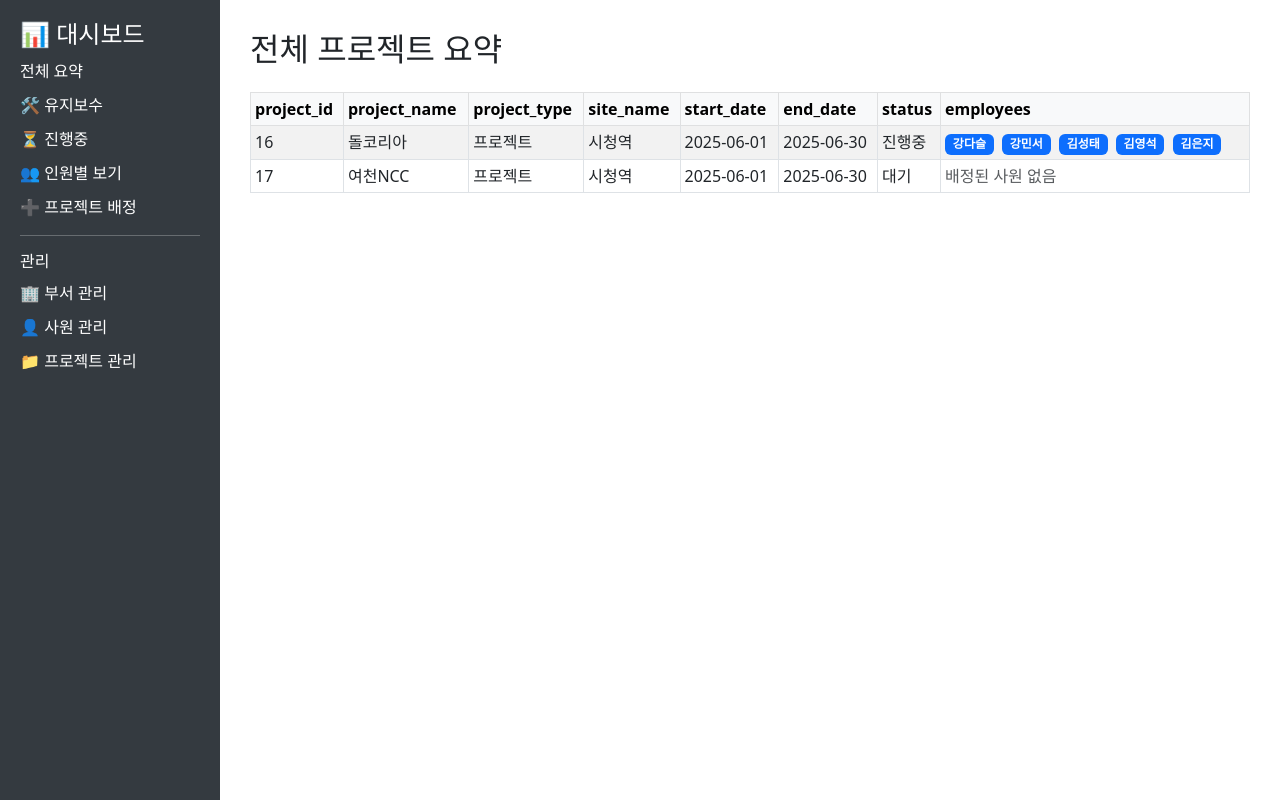
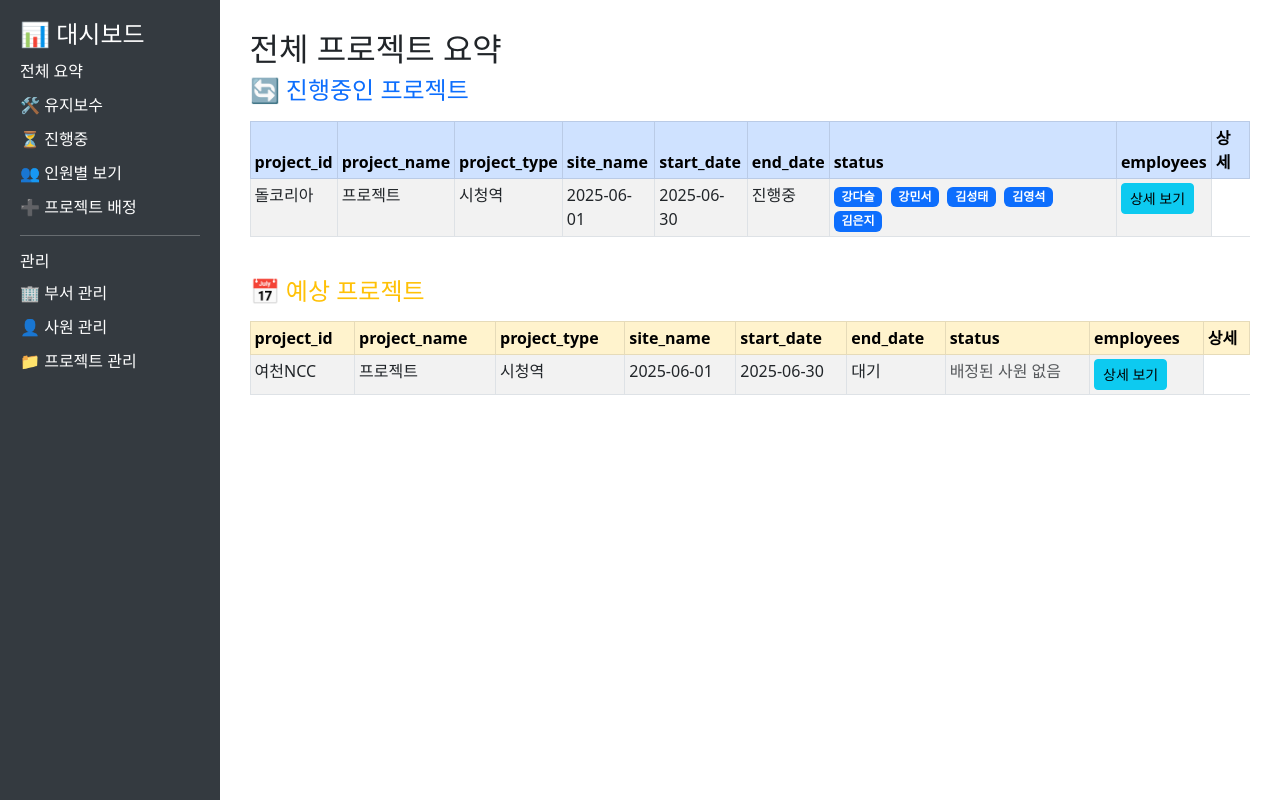
Before and after one commit to cysi230/FDX_DASHBOARD, a Flask app: page / in a window 1280 px wide. Run offline with Flask 3, Linux system fonts and the light colour scheme; data comes from the database, SQL or seed files in the repository; both versions use the stored data as it was after the commit.

Commit message:
250619_3_진행중/대기 추가

```diff
--- a/dashboard/app.py
+++ b/dashboard/app.py
@@ -439,6 +439,7 @@ def add_project():
         location = request.form.get("location", "").strip()
         start_date = request.form.get("start_date")
         end_date = request.form.get("end_date")
+        status = request.form.get("status", "대기")
 
         # 데이터 검증
         if not name:
@@ -483,8 +484,8 @@ def add_project():
         try:
             cur = conn.cursor()
             cur.execute(
-                "INSERT INTO projects (name, type_id, location, start_date, end_date) VALUES (?, ?, ?, ?, ?)",
-                (name, type_id, location, start_date, end_date)
+                "INSERT INTO projects (name, type_id, location, start_date, end_date, status) VALUES (?, ?, ?, ?, ?, ?)",
+                (name, type_id, location, start_date, end_date, status)
             )
             conn.commit()
             flash(f"프로젝트 '{name}' 등록 성공", "success")
--- a/dashboard/templates/dashboard.html
+++ b/dashboard/templates/dashboard.html
@@ -113,6 +113,103 @@
         {% if data.empty %}
         <p class="text-muted">데이터가 없습니다.</p>
         {% else %}
+        {% if title == "전체 프로젝트 요약" %}
+        <!-- 진행중인 프로젝트 -->
+        <div class="mb-4">
+            <h4 class="text-primary mb-3">🔄 진행중인 프로젝트</h4>
+            <div class="table-container">
+                <table class="table table-bordered table-striped table-sm">
+                    <thead class="table-primary">
+                        <tr>
+                            {% for col in data.columns %}
+                            {% if col != 'employee_id' %}
+                            <th>{{ col }}</th>
+                            {% endif %}
+                            {% endfor %}
+                            <th>상세</th>
+                        </tr>
+                    </thead>
+                    <tbody>
+                        {% for row in data.values %}
+                        {% if row[6] == '진행중' %}
+                        <tr>
+                            {% for cell in row %}
+                            {% if loop.index0 != 0 %}
+                            <td>
+                                {% if data.columns[loop.index0] == 'employees' %}
+                                {% if cell %}
+                                {% for employee in cell.split(',') %}
+                                <span class="badge bg-primary me-1">{{ employee.strip() }}</span>
+                                {% endfor %}
+                                {% else %}
+                                <span class="text-muted">배정된 사원 없음</span>
+                                {% endif %}
+                                {% else %}
+                                {{ cell if cell is not none else '-' }}
+                                {% endif %}
+                            </td>
+                            {% endif %}
+                            {% endfor %}
+                            <td>
+                                <a href="{{ url_for('assignment_detail', project_id=row[0]) }}"
+                                    class="btn btn-sm btn-info">상세 보기</a>
+                            </td>
+                        </tr>
+                        {% endif %}
+                        {% endfor %}
+                    </tbody>
+                </table>
+            </div>
+        </div>
+
+        <!-- 예상 프로젝트 -->
+        <div class="mb-4">
+            <h4 class="text-warning mb-3">📅 예상 프로젝트</h4>
+            <div class="table-container">
+                <table class="table table-bordered table-striped table-sm">
+                    <thead class="table-warning">
+                        <tr>
+                            {% for col in data.columns %}
+                            {% if col != 'employee_id' %}
+                            <th>{{ col }}</th>
+                            {% endif %}
+                            {% endfor %}
+                            <th>상세</th>
+                        </tr>
+                    </thead>
+                    <tbody>
+                        {% for row in data.values %}
+                        {% if row[6] == '예상' or row[6] == '대기' %}
+                        <tr>
+                            {% for cell in row %}
+                            {% if loop.index0 != 0 %}
+                            <td>
+                                {% if data.columns[loop.index0] == 'employees' %}
+                                {% if cell %}
+                                {% for employee in cell.split(',') %}
+                                <span class="badge bg-primary me-1">{{ employee.strip() }}</span>
+                                {% endfor %}
+                                {% else %}
+                                <span class="text-muted">배정된 사원 없음</span>
+                                {% endif %}
+                                {% else %}
+                                {{ cell if cell is not none else '-' }}
+                                {% endif %}
+                            </td>
+                            {% endif %}
+                            {% endfor %}
+                            <td>
+                                <a href="{{ url_for('assignment_detail', project_id=row[0]) }}"
+                                    class="btn btn-sm btn-info">상세 보기</a>
+                            </td>
+                        </tr>
+                        {% endif %}
+                        {% endfor %}
+                    </tbody>
+                </table>
+            </div>
+        </div>
+        {% else %}
         <div class="table-container mt-4">
             <table class="table table-bordered table-striped table-sm">
                 <thead class="table-light">
@@ -185,6 +282,7 @@
             </table>
         </div>
         {% endif %}
+        {% endif %}
     </div>
 
     <script src="https://cdn.jsdelivr.net/npm/bootstrap@5.3.0/dist/js/bootstrap.bundle.min.js"></script>
--- a/dashboard/templates/project_edit.html
+++ b/dashboard/templates/project_edit.html
@@ -99,7 +99,6 @@
                 <select class="form-select" id="status" name="status" required>
                     <option value="">선택</option>
                     <option value="진행중" {% if project.status=="진행중" %}selected{% endif %}>진행중</option>
-                    <option value="완료" {% if project.status=="완료" %}selected{% endif %}>완료</option>
                     <option value="대기" {% if project.status=="대기" %}selected{% endif %}>대기</option>
                 </select>
             </div>
```
Also changed, not shown: dashboard/templates/project_add.html (+7 -0 lines), db/dashboard.db.
